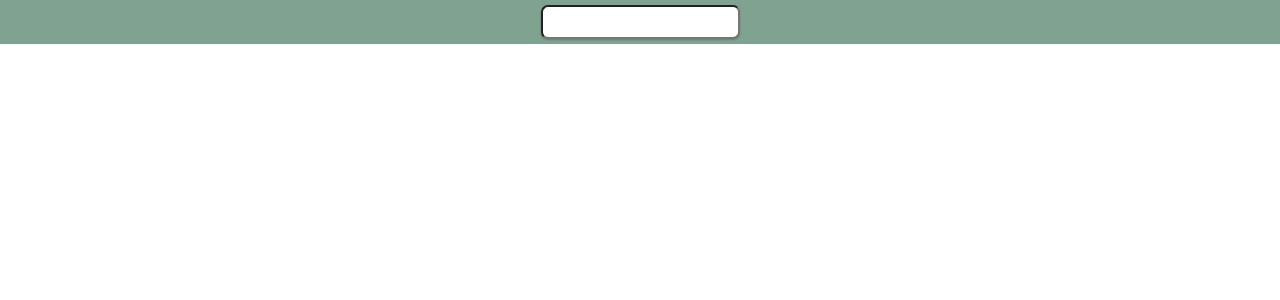
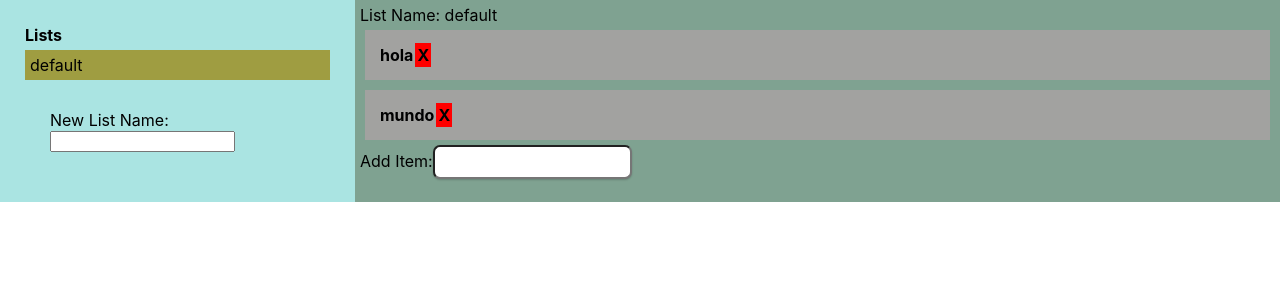
Before and after one commit to peterlozano/react-for-beginners, a React (Create React App) app: page / in a window 1280 px wide. Shown: the top 300 px of the page. Built offline with nearby package versions, Linux system fonts and the light colour scheme.

Commit message:
Implement multiple todo lists.

```diff
--- a/src/App.css
+++ /dev/null
@@ -1,3 +0,0 @@
-.App {
-  text-align: center;
-}
--- a/src/App.js
+++ b/src/App.js
@@ -1,20 +1,52 @@
 import React, { Component } from 'react';
-import './App.css';
+import './App.scss';
 import TodoList from "./TodoList";
+import ListsList from './ListsList'
 
 class App extends Component {
   state = {
-    items: {}
+    lists: {
+      list1: {
+        listName: 'default',
+        items: {
+          item1: "hola",
+          item2: "mundo"
+        }
+      }
+    },
+    currentList: 'list1'
   };
 
-  addItem = (newItemName) => {
-    let newItems = {...this.state.items}
-    newItems[`item${Date.now()}`] = newItemName;
-    this.setState({ items: newItems });
+  addList = (newListName) => {
+    console.log("New List: " + newListName);
+    let newLists = {...this.state.lists}
+    newLists[`list${Date.now()}`] = {
+      items: {
+        'item1': 'default item'
+      },
+      listName: newListName
+    };
+
+    this.setState({ lists: newLists });
   };
 
-  deleteItem = (key) => {
-    var newItems = this.state.items;
+  setCurrentList = (key) => {
+    console.log("curent list:" + key);
+    this.setState({ currentList: key });
+    console.log(this.state);
+    this.forceUpdate();
+  };
+
+  addItem = (listId, newItemName) => {
+    console.log("add item");
+    console.log(listId, newItemName);
+    let lists = {...this.state.lists};
+    lists[listId].items[`item${Date.now()}`] = newItemName;
+    this.setState({lists})
+  };
+
+  deleteItem = (listId, key) => {
+    var newItems = this.state.lists[listId].items;
 
     delete newItems[key];
 
@@ -24,7 +56,8 @@ class App extends Component {
   render() {
     return (
       <div className="App">
-        <TodoList items={this.state.items} addItem={this.addItem} deleteItem={this.deleteItem}/>
+        <ListsList lists={this.state.lists} addList={this.addList} setCurrentList={this.setCurrentList} activeList={this.state.currentList} />
+        <TodoList list={this.state.lists[this.state.currentList]} addItem={this.addItem} deleteItem={this.deleteItem} listId={this.state.currentList} />
       </div>
     );
   }
--- /dev/null
+++ b/src/App.scss
@@ -0,0 +1,3 @@
+.App {
+  display: flex;
+}
--- /dev/null
+++ b/src/ListsList.js
@@ -0,0 +1,37 @@
+import React, { Component } from 'react'
+import PropTypes from 'prop-types'
+import NewList from './NewList'
+import './ListsList.scss';
+
+class ListsList extends Component {
+  setCurrentList = (e) => {
+    this.props.setCurrentList(e.currentTarget.id);
+  };
+
+  render () {
+    return (
+      <div className="listsList">
+        <b>Lists</b>
+        {Object.keys(this.props.lists).map((key) => {
+          return <div
+            onClick={this.setCurrentList}
+            id={key}
+            className={"listName" + (this.props.activeList === key ? ' activeList' : '')}
+            key={key}>
+              {this.props.lists[key].listName}
+            </div>
+        })}
+        <NewList addList={this.props.addList}/>
+      </div>
+    )
+  }
+}
+
+ListsList.propTypes = {
+  lists: PropTypes.object,
+  addList: PropTypes.func,
+  setCurrentList: PropTypes.func,
+  activeList: PropTypes.string
+}
+
+export default ListsList
--- /dev/null
+++ b/src/ListsList.scss
@@ -0,0 +1,15 @@
+.listsList {
+  background-color: #aae4e2;
+  padding: 25px;
+  flex: 1;
+  display: flex;
+  flex-direction: column;
+  .listName {
+    background-color: #a2a2a0;
+    padding: 5px;
+    margin: 5px 0px 5px 0;
+  }
+  .activeList {
+    background-color: #9f9d41;
+  }
+}
--- a/src/NewItemForm.js
+++ b/src/NewItemForm.js
@@ -7,7 +7,7 @@ class NewItemForm extends Component {
 
   addItem = (e) => {
     e.preventDefault();
-    this.props.addItem(this.newItemName.current.value);
+    this.props.addItem(this.props.listId, this.newItemName.current.value);
     this.newItemName.current.value = '';
   };
 
@@ -15,6 +15,7 @@ class NewItemForm extends Component {
     return (
       <div className="newItemForm">
         <form onSubmit={this.addItem}>
+          <label>Add Item:</label>
           <input type="text" ref={this.newItemName} className="newItemInput" name="newItemTitle"/>
         </form>
       </div>
@@ -23,7 +24,8 @@ class NewItemForm extends Component {
 }
 
 NewItemForm.propTypes = {
-  addItem: PropTypes.func
+  addItem: PropTypes.func,
+  listId: PropTypes.string
 };
 
 export default NewItemForm;
--- /dev/null
+++ b/src/NewList.js
@@ -0,0 +1,30 @@
+import React, { Component } from 'react';
+import PropTypes from 'prop-types';
+import './NewList.scss';
+
+class NewList extends Component {
+  newListName = React.createRef();
+
+  addList = (e) => {
+    e.preventDefault();
+    this.props.addList(this.newListName.current.value);
+    this.newListName.current.value = '';
+  };
+
+  render() {
+    return (
+      <div className="newListForm">
+        <form onSubmit={this.addList}>
+          <label>New List Name:</label>
+          <input type="text" ref={this.newListName} className="newListInput" name="newListTitle"/>
+        </form>
+      </div>
+    );
+  }
+}
+
+NewList.propTypes = {
+  addList: PropTypes.func
+}
+
+export default NewList
--- /dev/null
+++ b/src/NewList.scss
@@ -0,0 +1,3 @@
+.newListForm {
+  margin: 25px;
+}
--- a/src/TodoItem.js
+++ b/src/TodoItem.js
@@ -4,7 +4,7 @@ import './TodoItem.scss';
 
 class TodoItem extends Component {
   deleteItem = (e) => {
-    this.props.deleteItem(this.props.id);
+    this.props.deleteItem(this.props.listId, this.props.id);
   };
 
   render() {
@@ -19,7 +19,8 @@ class TodoItem extends Component {
 
 TodoItem.propTypes = {
   title: PropTypes.string,
-  deleteItem: PropTypes.func
+  deleteItem: PropTypes.func,
+  listId: PropTypes.string
 };
 
 export default TodoItem;
--- a/src/TodoList.js
+++ b/src/TodoList.js
@@ -6,21 +6,26 @@ import NewItemForm from "./NewItemForm";
 
 class TodoList extends Component {
   render() {
+    let { listName, items } = this.props.list;
+
     return (
       <div className="todoList">
-        {Object.keys(this.props.items).map((key) => {
-          let title = this.props.items[key];
-          return <TodoItem key={key} id={key} title={title} deleteItem={this.props.deleteItem}/>
-          }
-        )}
-        <NewItemForm addItem={this.props.addItem}/>
+        <div className="listName">List Name: {listName}</div>
+        {Object.keys(items).map((key) => {
+          return <TodoItem key={key} id={key} title={items[key]} deleteItem={this.props.deleteItem} listId={this.props.listId} />
+        })}
+        <NewItemForm addItem={this.props.addItem} listId={this.props.listId}/>
       </div>
     );
   }
 }
 
 TodoList.propTypes = {
-  items: PropTypes.object,
+  listId: PropTypes.string,
+  list: PropTypes.shape({
+    items: PropTypes.object,
+    listName: PropTypes.string
+  }),
   addItem: PropTypes.func,
   deleteItem: PropTypes.func
 };
--- a/src/TodoList.scss
+++ b/src/TodoList.scss
@@ -1,5 +1,6 @@
 .todoList {
   padding: 5px;
+  flex: 3;
   background-color: #7fa291;
   display: flex;
   flex-direction: column;
```
